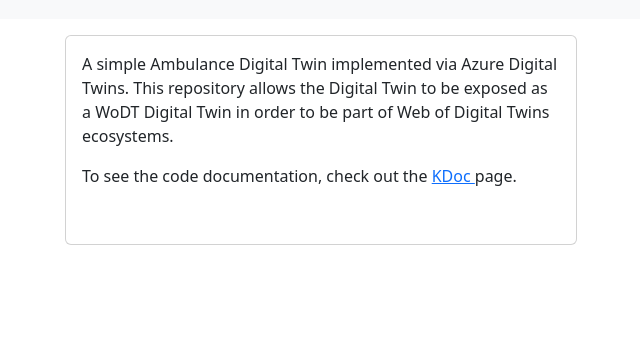
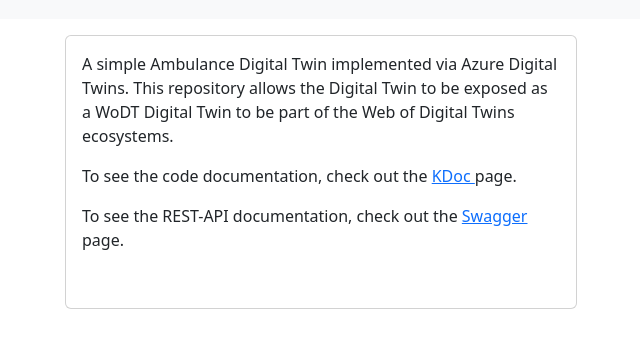
Before and after one commit to WebBased-WoDT/adt-ambulance-dt, a plain HTML site: page index.html in a window 1280 px wide. Shown: the part 69-416 px from the top of the page, without its empty margins (319-959 px from the left). Drawn offline with nearby package versions, Linux system fonts and the light colour scheme.

Commit message:
chore: update index

```diff
--- a/index.html
+++ b/index.html
@@ -32,12 +32,16 @@
                     <div class="card-body">
                         <p>
                             A simple Ambulance Digital Twin implemented via Azure Digital Twins.
-                            This repository allows the Digital Twin to be exposed as a WoDT Digital Twin in order to
-                            be part of Web of Digital Twins ecosystems.
+                            This repository allows the Digital Twin to be exposed as a WoDT Digital Twin to
+                            be part of the Web of Digital Twins ecosystems.
                         </p>
                         <p>
                             To see the code documentation, check out the
                             <a href="./documentation/code-doc"> KDoc </a> page.
+                        </p>
+                        <p>
+                            To see the REST-API documentation, check out the
+                            <a href="./documentation/openapi-doc"> Swagger </a> page.
                         </p>
                         <br />
                     </div>
```
